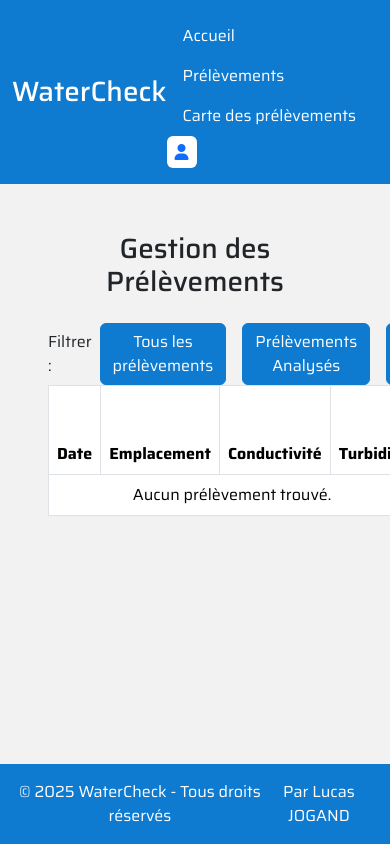
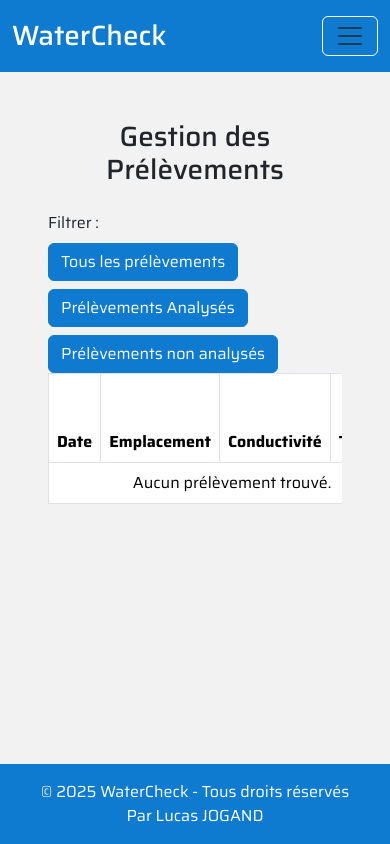
Before and after one commit to lucasjgd/appli-watercheck, a Symfony app: template templates/gestion_prelevement.html.twig in a window 390 px wide; the page is wider, and only the part inside the window is pictured. Run offline with Twig, Linux system fonts and the light colour scheme; the template is opened without the code that fills it, so the values that code supplies are empty; some libraries are stand-ins or nearby versions.

Commit message:
Responsive fait

```diff
--- a/public/css/styles.css
+++ b/public/css/styles.css
@@ -83,6 +83,14 @@ header {
     display: none;
 }
 
+.color {
+    color: #0d6efd;
+}
+
+.color:hover {
+    color: #0d6efd;
+}
+
 .pagination {
     display: flex;
     gap: 0.5rem;
@@ -117,6 +125,28 @@ header {
     transition: background-color 0.2s;
 }
 
+@media screen and (max-width: 768px) {
+    .accueil-content {
+        flex-direction: column-reverse;
+        justify-content: center !important;
+        gap: 40px;
+        font-size: 16px;
+        text-align: center;
+    }
+
+    .accueil-content .logo-img {
+        width: 80% !important;
+    }
+
+    .accueil-content .text-zone h2 {
+        font-size: 22px !important;
+    }
+
+    .accueil-content .text-zone a {
+        font-size: 16px !important;
+    }
+}
+
 footer {
     background-color: #0e7bd0;
     color: white;
--- a/templates/base.html.twig
+++ b/templates/base.html.twig
@@ -19,10 +19,16 @@
 	</head>
 	<body>
 		<header class="text-white py-3">
-			<div class="container d-flex justify-content-between align-items-center">
+			<div class="container">
+				<nav class="navbar navbar-expand-lg d-flex justify-content-between align-items-center p-0">
 					<h1 class="m-0">WaterCheck</h1>
-				<nav>
-					<ul class="nav align-items-center">
+
+					<button class="navbar-toggler text-white border-white" type="button" data-bs-toggle="collapse" data-bs-target="#navbarSupportedContent" aria-controls="navbarSupportedContent" aria-expanded="false" aria-label="Toggle navigation">
+						<span class="navbar-toggler-icon"></span>
+					</button>
+
+					<div class="collapse navbar-collapse justify-content-end" id="navbarSupportedContent">
+						<ul class="navbar-nav align-items-center">
 							<li class="nav-item">
 								<a class="nav-link text-white" href="{{ path('index') }}">Accueil</a>
 							</li>
@@ -57,10 +63,12 @@
 										</ul>
 									</li>
 									<li class="nav-item">
-									<a class="d-flex align-items-center gap-1 nav-link p-2 bg-white rounded-2" href="{{ path('deconnexion') }}">{{ app.session.get('utilisateur').nom }}
-										<i class="fa-solid fa-right-from-bracket"></i>
+										<a class="d-flex align-items-center gap-1 nav-link p-2 bg-white rounded-2 color" href="{{ path('deconnexion') }}">
+											{{ app.session.get('utilisateur').nom }}
+											<i class="fa-solid fa-right-from-bracket color"></i>
 										</a>
 									</li>
+
 								{% elseif role == 'preleveur' %}
 									<li class="nav-item dropdown">
 										<a class="nav-link text-white dropdown-toggle" href="#" id="navbarDropdownMenuLink" role="button" data-bs-toggle="dropdown" aria-expanded="false">
@@ -76,10 +84,12 @@
 										</ul>
 									</li>
 									<li class="nav-item">
-									<a class="d-flex align-items-center gap-1 nav-link p-2 bg-white rounded-2" href="{{ path('deconnexion') }}">{{ app.session.get('utilisateur').nom }}
-										<i class="fa-solid fa-right-from-bracket"></i>
+										<a class="d-flex align-items-center gap-1 nav-link p-2 bg-white rounded-2 color" href="{{ path('deconnexion') }}">
+											{{ app.session.get('utilisateur').nom }}
+											<i class="fa-solid fa-right-from-bracket color"></i>
 										</a>
 									</li>
+
 								{% elseif role == 'analyseur' %}
 									<li class="nav-item dropdown">
 										<a class="nav-link text-white dropdown-toggle" href="#" id="navbarDropdownMenuLink" role="button" data-bs-toggle="dropdown" aria-expanded="false">
@@ -95,26 +105,30 @@
 										</ul>
 									</li>
 									<li class="nav-item">
-									<a class="d-flex align-items-center gap-1 nav-link p-2 bg-white rounded-2" href="{{ path('deconnexion') }}">{{ app.session.get('utilisateur').nom }}
-										<i class="fa-solid fa-right-from-bracket"></i>
+										<a class="d-flex align-items-center gap-1 nav-link p-2 bg-white rounded-2 color" href="{{ path('deconnexion') }}">
+											{{ app.session.get('utilisateur').nom }}
+											<i class="fa-solid fa-right-from-bracket color"></i>
 										</a>
 									</li>
+
 								{% else %}
 									<li class="nav-item">
-									<a class="nav-link text-white" href="{{ path('deconnexion') }}">
-										Déconnexion ({{ app.session.get('utilisateur').nom }})
+										<a class="d-flex align-items-center gap-1 nav-link p-2 bg-white rounded-2 color" href="{{ path('deconnexion') }}">
+											{{ app.session.get('utilisateur').nom }}
+											<i class="fa-solid fa-right-from-bracket color"></i>
 										</a>
 									</li>
 								{% endif %}
 
 							{% else %}
 								<li class="nav-item">
-								<a class="d-flex align-items-center gap-1 nav-link p-2 bg-white rounded-2" href="{{ path('connexion') }}">
-									<i class="fa-solid fa-user"></i>
+									<a class="d-flex align-items-center gap-1 nav-link p-2 bg-white rounded-2 color" href="{{ path('connexion') }}">
+										<i class="fa-solid fa-user color"></i>
 									</a>
 								</li>
 							{% endif %}
 						</ul>
+					</div>
 				</nav>
 			</div>
 		</header>
@@ -131,9 +145,10 @@
 		<script src="{{ asset('js/carte.js') }}"></script>
 		<script src="https://cdn.jsdelivr.net/npm/@popperjs/core@2.11.6/dist/umd/popper.min.js" crossorigin="anonymous"></script>
 		<script src="https://cdn.jsdelivr.net/npm/bootstrap@5.3.0-alpha1/dist/js/bootstrap.min.js" crossorigin="anonymous"></script>
-		<footer class="d-flex align-items-center flex-row justify-content-around p-3">
-			<p class="mt-0 mb-0">&copy; 2025 WaterCheck - Tous droits réservés</p>
-			<p class="mt-0 mb-0">Par Lucas JOGAND</p>
+		<footer class="d-flex flex-column flex-md-row align-items-center justify-content-around p-3 text-white">
+			<p class="mt-0 mb-0 text-center">&copy; 2025 WaterCheck - Tous droits réservés</p>
+			<p class="mt-0 mb-0 text-center">Par Lucas JOGAND</p>
 		</footer>
+
 	</body>
 </html>
--- a/templates/gestion_emplacement.html.twig
+++ b/templates/gestion_emplacement.html.twig
@@ -22,6 +22,7 @@
 				<button class="btn btn-primary" data-bs-toggle="modal" data-bs-target="#addLieuModal">Ajouter un emplacement</button>
 			</div>
 
+			<div class="table-responsive">
 				<table class="table table-bordered table-hover">
 					<thead>
 						<tr>
@@ -59,6 +60,7 @@
 						{% endfor %}
 					</tbody>
 				</table>
+			</div>
 			<div class="d-flex justify-content-center mt-4">
 				{{ knp_pagination_render(emplacements) }}</div>
 		</div>
--- a/templates/gestion_prelevement.html.twig
+++ b/templates/gestion_prelevement.html.twig
@@ -16,21 +16,25 @@
 
 	<main class="m-5 content">
 		<h1 class="mb-4 text-center">Gestion des Prélèvements</h1>
-		<div class="d-flex gap-2 align-items-center">
+		<div class="d-flex flex-column flex-md-row align-items-start align-items-md-center gap-2">
 			<p class="mb-0">Filtrer :</p>
-			<button class="btn btn-primary me-2" onclick="filtrerPrelevements('tous')">Tous les prélèvements</button>
-			<button class="btn btn-primary me-2" onclick="filtrerPrelevements('analyses')">Prélèvements Analysés</button>
+			<div class="d-flex flex-wrap gap-2">
+				<button class="btn btn-primary" onclick="filtrerPrelevements('tous')">Tous les prélèvements</button>
+				<button class="btn btn-primary" onclick="filtrerPrelevements('analyses')">Prélèvements Analysés</button>
 				<button class="btn btn-primary" onclick="filtrerPrelevements('nonAnalyses')">Prélèvements non analysés</button>
 			</div>
+		</div>
+
 
 		{% if app.session.get('utilisateur').role|lower == "preleveur" or app.session.get('utilisateur').role|lower == "admin"  %}
 
-			<div class="d-flex justify-content-end mb-3">
+			<div class="d-flex justify-content-end mb-3 mt-3">
 				<button class="btn btn-primary" data-bs-toggle="modal" data-bs-target="#ajoutPrelevementModal">Ajouter un prélèvement</button>
 			</div>
 
 		{% endif %}
 
+		<div class="table-responsive">
 			<table class="table table-bordered table-hover">
 				<thead>
 					<tr>
@@ -95,7 +99,8 @@
 				<td colspan="4" class="text-center">Aucun prélèvement trouvé.</td>
 			</tr>
 		{% endfor %}
-</tbody></table><div class="d-flex justify-content-center mt-4">
+	</tbody>
+</table></div><div class="d-flex justify-content-center mt-4">
 {{ knp_pagination_render(prelevements) }}</div></main><div class="modal fade" id="ajoutPrelevementModal" tabindex="-1" aria-hidden="true"><div class="modal-dialog">
 <div class="modal-content">
 	<form action="{{ path('gestion_prelevement_ajout') }}" method="POST">
--- a/templates/gestion_utilisateur.html.twig
+++ b/templates/gestion_utilisateur.html.twig
@@ -23,6 +23,7 @@
 				<button class="btn btn-primary" data-bs-toggle="modal" data-bs-target="#ajoutUtilisateurModal">Ajouter un utilisateur</button>
 			</div>
 
+			<div class="table-responsive">
 				<table class="table table-bordered table-hover">
 					<thead>
 						<tr>
@@ -38,7 +39,7 @@
 								<td>{{ utilisateur.nom }}</td>
 								<td>{{ utilisateur.mail }}</td>
 								<td>{{ utilisateur.role }}</td>
-							<td class = "d-flex">
+								<td class="d-flex">
 									<button class="btn btn-warning btn-sm me-3" data-bs-toggle="modal" data-bs-target="#modifUtilisateurModal" data-id="{{ utilisateur.id }}" data-nom="{{ utilisateur.nom }}" data-mail="{{ utilisateur.mail }}" data-role="{{ utilisateur.role }}">
 										Modifier
 									</button>
@@ -54,6 +55,7 @@
 						{% endfor %}
 					</tbody>
 				</table>
+			</div>
 			<div class="d-flex justify-content-center mt-4">
 				{{ knp_pagination_render(utilisateurs) }}</div>
 		</div>
@@ -119,7 +121,7 @@
 							<div class="mb-3">
 								<label class="form-label">Mot de passe</label>
 								<input type="password" name="modif-mdp" id="modif-mdp" class="form-control">
-								<label class = "fst-italic mt-1" >Laissez vide pour conserver.</label>
+								<label class="fst-italic mt-1">Laissez vide pour conserver.</label>
 							</div>
 							<div class="mb-3">
 								<label class="form-label">Rôle</label>
--- a/templates/index.html.twig
+++ b/templates/index.html.twig
@@ -5,9 +5,9 @@
 
 {% block body %}
 
-	<main class="container d-flex align-items-center justify-content-around m-4 content">
-        <img src="{{ asset('images/logo.png') }}" alt="Logo WaterCheck" class="me-4 h-auto">
-        <div class = "align-items-center d-flex flex-column">
+	<main class="container d-flex align-items-center justify-content-around content accueil-content">
+        <img src="{{ asset('images/logo.png') }}" alt="Logo WaterCheck" class="me-4 h-auto logo-img">
+        <div class = "align-items-center d-flex flex-column text-zone">
             <h2>Bienvenue sur WaterCheck !</h2>
             <p>Application de gestion de prélèvement d'eau.</p>
             <a href="{{ path('prelevements') }}" class="btn btn-primary">Voir les prélèvements</a>
```
Also changed, not shown: templates/carte.html.twig (+18 -6 lines), templates/prelevements.html.twig (+15 -7 lines). Lines whose indentation alone changed are shown as unchanged.
